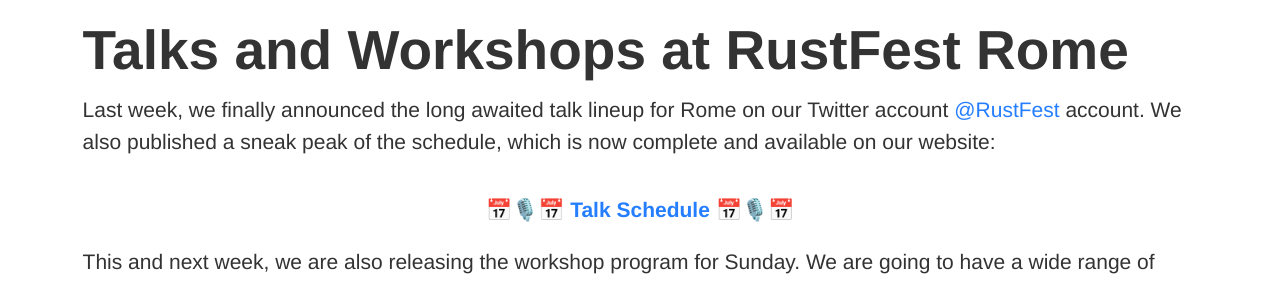
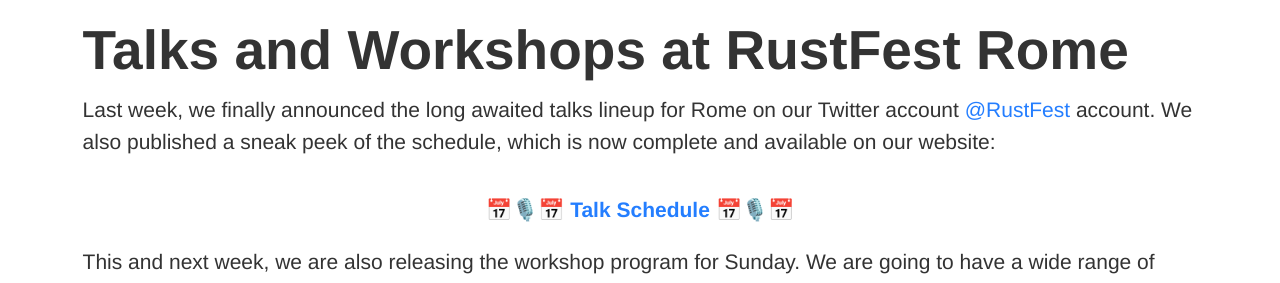
Before and after one commit to RustFestEU/blog.rustfest.eu, a Jekyll site: the page built from _posts/2018-11-02-talks-and-workshops.md, in a window 1280 px wide and 900 px high, scrolled down 367 px. Shown: the part 162-445 px from the top of the window. Built offline with Jekyll 4.4.1, drawn with Linux system fonts in a browser that asks for light colours.

Commit message:
Update _posts/2018-11-02-talks-and-workshops.md
Co-Authored-By: gandro <gandro@gmx.net>

```diff
--- a/_posts/2018-11-02-talks-and-workshops.md
+++ b/_posts/2018-11-02-talks-and-workshops.md
@@ -12,7 +12,7 @@
 
 # Talks and Workshops at RustFest Rome
 
-Last week, we finally announced the long awaited talk lineup for Rome on our Twitter account [@RustFest](https://twitter.com/RustFest) account. We also published a sneak peak of the schedule, which is now complete and available on our website:
+Last week, we finally announced the long awaited talks lineup for Rome on our Twitter account [@RustFest](https://twitter.com/RustFest) account. We also published a sneak peek of the schedule, which is now complete and available on our website:
 
 <div style="text-align: center; padding: 1em;">
   <a href="https://rome.rustfest.eu/schedule/">
```
